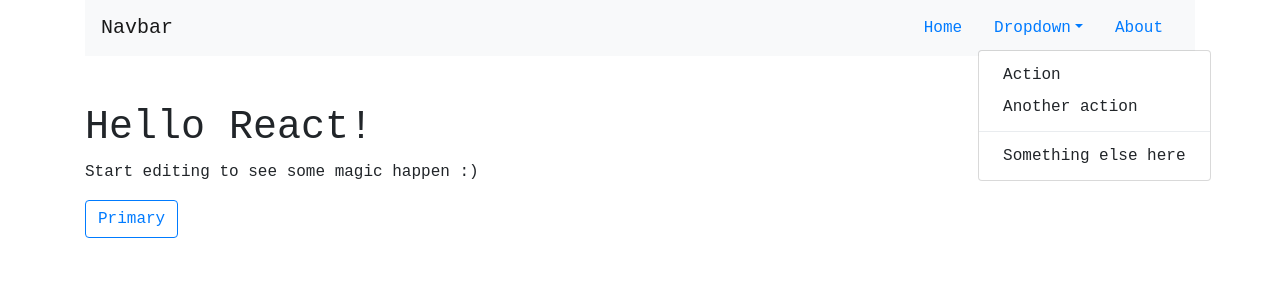
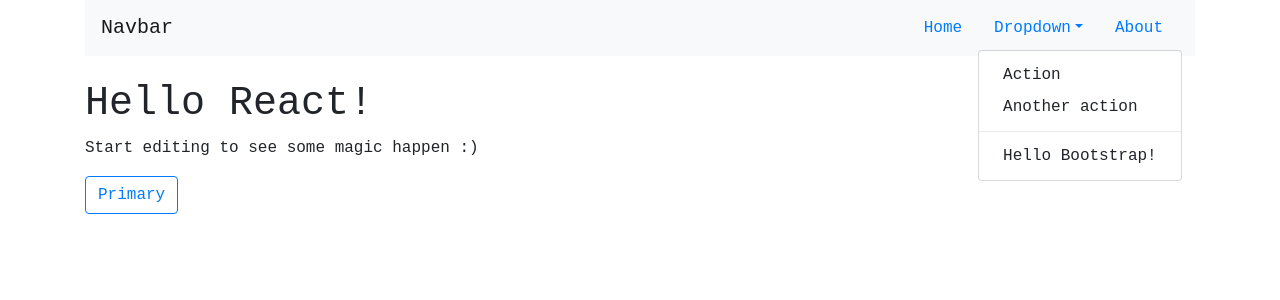
Before and after one commit to qcjn/react-bootstrap-pudriu, a React (Create React App) app: page / in a window 1280 px wide. Both pictures are taken after a click on the button "Dropdown". Shown: the top 300 px of the page. Built offline with nearby package versions, Linux system fonts and the light colour scheme.

Commit message:
3 files modified

```diff
--- a/App.js
+++ b/App.js
@@ -31,7 +31,7 @@ export default () => (
               </Link>
               <div className="dropdown-divider"></div>
               <Link to="/hello" className="dropdown-item">
-                Something else here
+                Hello Bootstrap!
               </Link>
             </div>
           </li>
--- a/Hello.js
+++ b/Hello.js
@@ -3,6 +3,6 @@ import Layout from "./Layout";
 
 export default ({ name }) => (
   <Layout>
-    <h1>Hello {name}!</h1>
+    <h1 style={{textAlign:"center"}}>Hello {name}!</h1>
   </Layout>
 )
--- a/Home.js
+++ b/Home.js
@@ -4,7 +4,7 @@ import Layout from "./Layout"
 
 export default () => (
   <Layout>
-    <Hello name="React" />
+    <h1>Hello React! </h1>
     <p>Start editing to see some magic happen :)</p>
     <button type="button" className="btn btn-outline-primary">Primary</button>
   </Layout>
```
